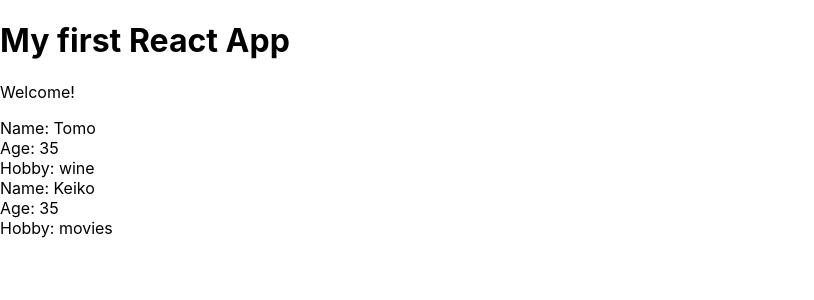
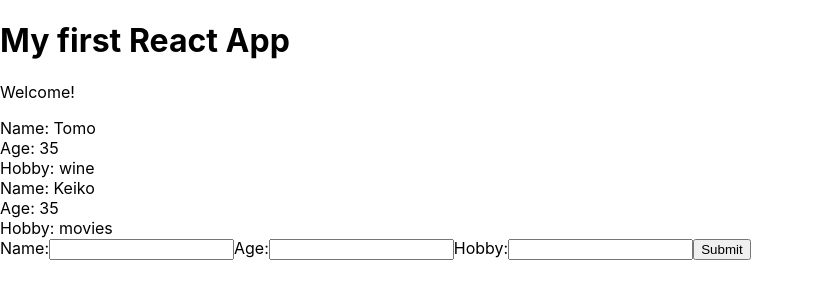
Before and after one commit to tomonorman/reactplayground, a React (Create React App) app: page / in a window 1280 px wide. Shown: the top 300 px of the page, without its empty margins (0-814 px from the left). Built offline with nearby package versions, Linux system fonts and the light colour scheme.

Commit message:
form created

```diff
--- /dev/null
+++ b/src/AddPerson.js
@@ -0,0 +1,37 @@
+import React, { Component } from 'react';
+
+class AddPerson extends Component {
+  state = {
+    name: null,
+    age: null,
+    hobby: null
+  }
+  handleChange = (event) => {
+    this.setState({
+      [event.target.id]: event.target.value
+    })
+  }
+
+  handleSubmit = (event) => {
+    event.preventDefault();
+    this.props.addPerson(this.state);
+  }
+
+  render(){
+    return(
+      <div>
+        <form onSubmit={this.handleSubmit}>
+          <label htmlFor="name">Name:</label>
+          <input type="text" id="name" onChange={this.handleChange} />
+          <label htmlFor="age">Age:</label>
+          <input type="text" id="age" onChange={this.handleChange} />
+          <label htmlFor="hobby">Hobby:</label>
+          <input type="text" id="hobby" onChange={this.handleChange} />
+          <button>Submit</button>
+        </form>
+      </div>
+    )
+  }
+}
+
+export default AddPerson;
--- a/src/App.js
+++ b/src/App.js
@@ -1,5 +1,6 @@
 import React, { Component } from 'react';
-import Tomo from './Tomo';
+import People from './People';
+import AddPerson from './AddPerson';
 
 class App extends Component {
   state = {
@@ -9,12 +10,23 @@ class App extends Component {
       { name: 'Keiko', age: 35, hobby: 'movies', id: 3 }
     ]
   }
+
+  addPerson = (person) => {
+    person.id = Math.random();
+    // Copy the original array, and add new person to it
+    let people = [...this.state.people, person];
+    this.setState({
+      people: people
+    })
+  }
+
   render() {
     return(
       <div className="App">
         <h1>My first React App</h1>
         <p>Welcome!</p>
-        <Tomo people={ this.state.people } />
+        <People people={ this.state.people } />
+        <AddPerson addPerson={this.addPerson} />
       </div>
     );
   }
--- a/src/Tomo.js
+++ b/src/People.js
@@ -1,6 +1,6 @@
 import React  from 'react';
 
-const Tomo = ({people}) => {
+const People = ({people}) => {
 
   // using if statement
   // const peopleList = people.map(person => {
@@ -34,4 +34,4 @@ const Tomo = ({people}) => {
   );
 }
 
-export default Tomo;
+export default People;
```
Also changed, not shown: 1 other file (tests, documents, lock files or other folders).
